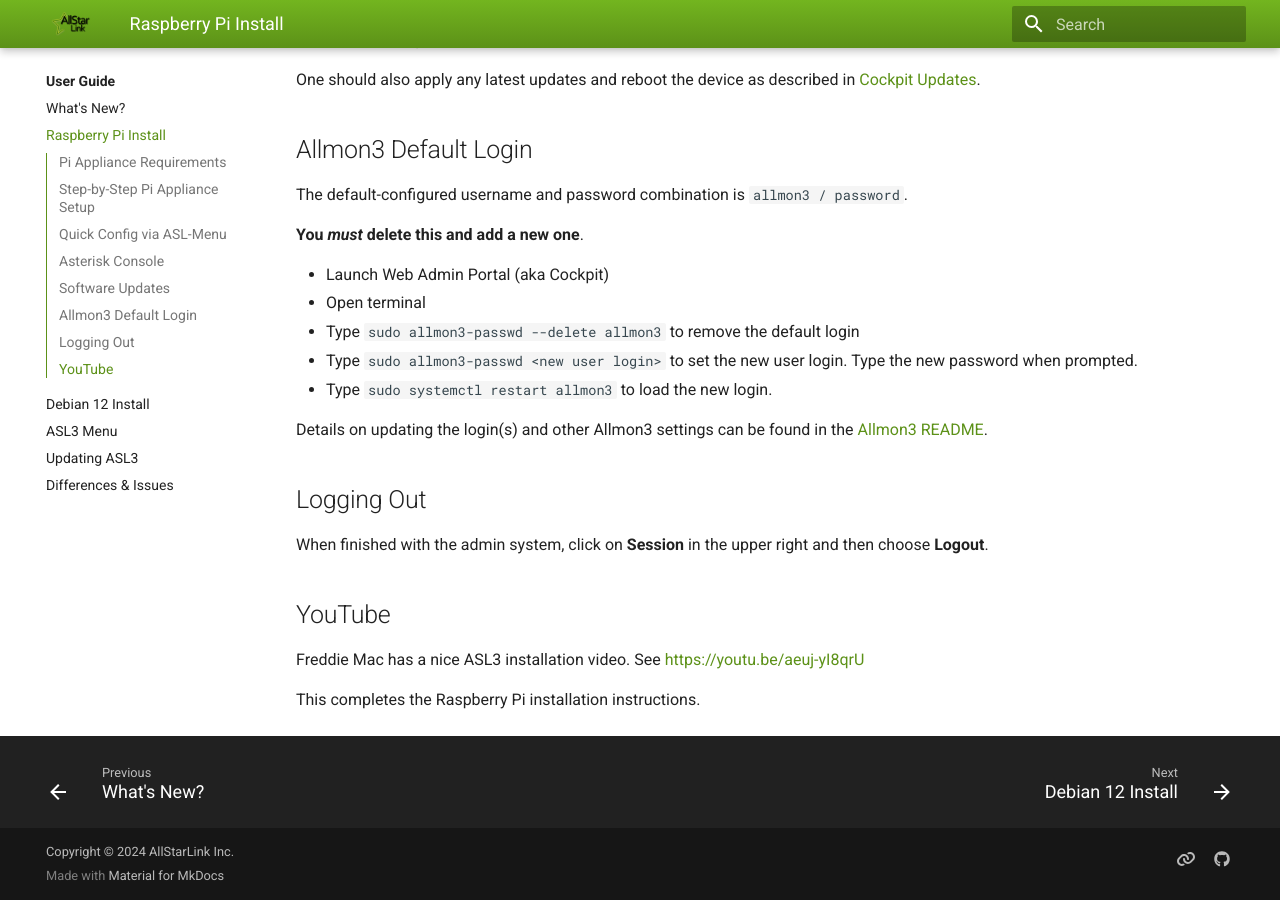
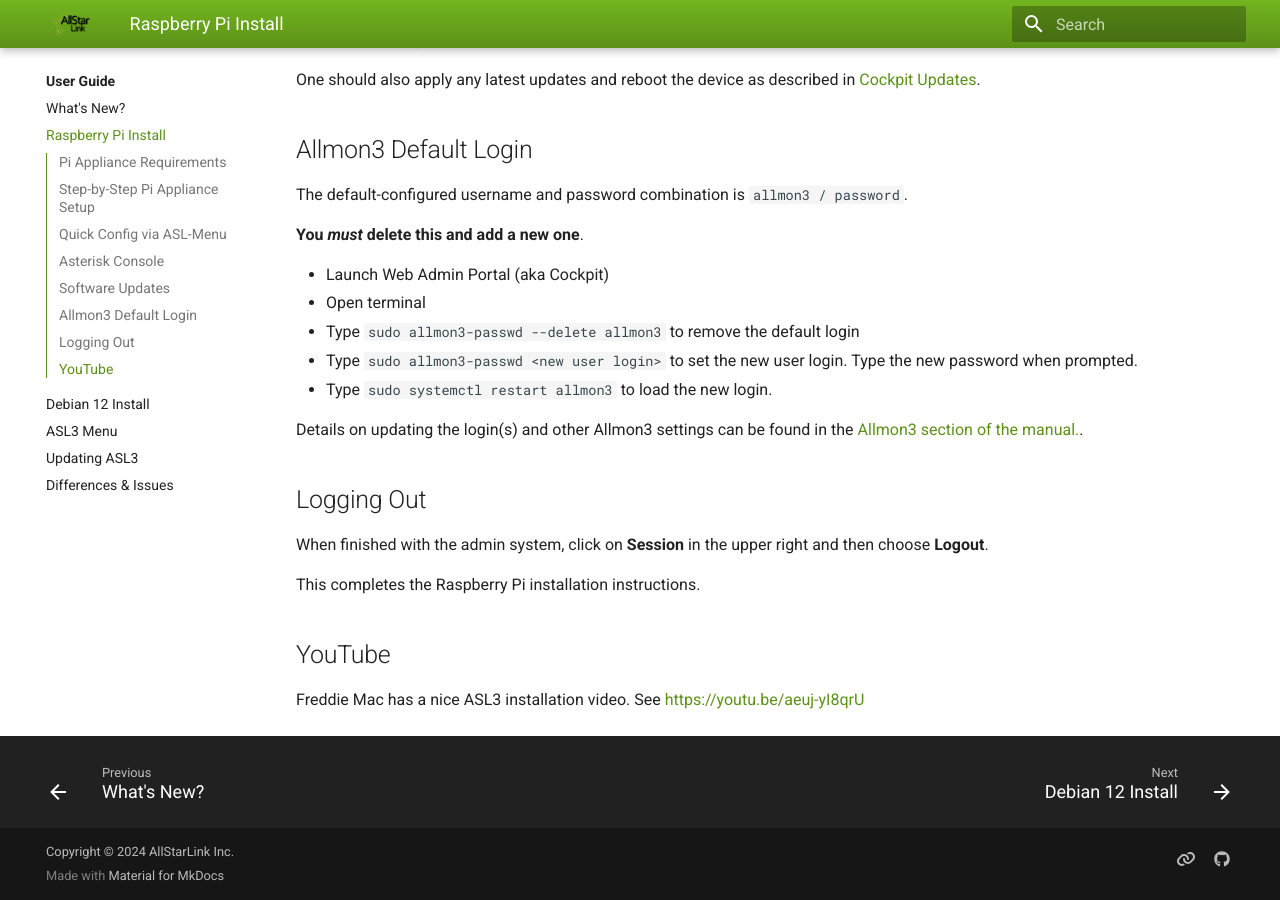
Before and after one commit to AllStarLink/ASL3-Manual, an MkDocs documentation site: the page built from docs/user-guide/pi-detailed.md, in a window 1280 px wide and 900 px high, scrolled down 9668 px. Built offline with MkDocs 1.6.1 and Material for MkDocs 9.7.7, drawn with Linux system fonts in a browser that asks for light colours.

Commit message:
fixed stray link to Allmon3 docs

```diff
--- a/docs/user-guide/pi-detailed.md
+++ b/docs/user-guide/pi-detailed.md
@@ -218,13 +218,13 @@
 - Type `sudo systemctl restart allmon3` to load the new login.
 
 Details on updating the login(s) and other Allmon3 settings can be found in the
-[Allmon3 README](https://github.com/AllStarLink/Allmon3).
+[Allmon3 section of the manual.](../allmon3/index.md).
 
 ## Logging Out
 When finished with the admin system, click on **Session**
 in the upper right and then choose **Logout**.
 
+This completes the Raspberry Pi installation instructions.
+
 ## YouTube
 Freddie Mac has a nice ASL3 installation video. See [https://youtu.be/aeuj-yI8qrU](https://youtu.be/aeuj-yI8qrU)
-
-This completes the Raspberry Pi installation instructions.
```
